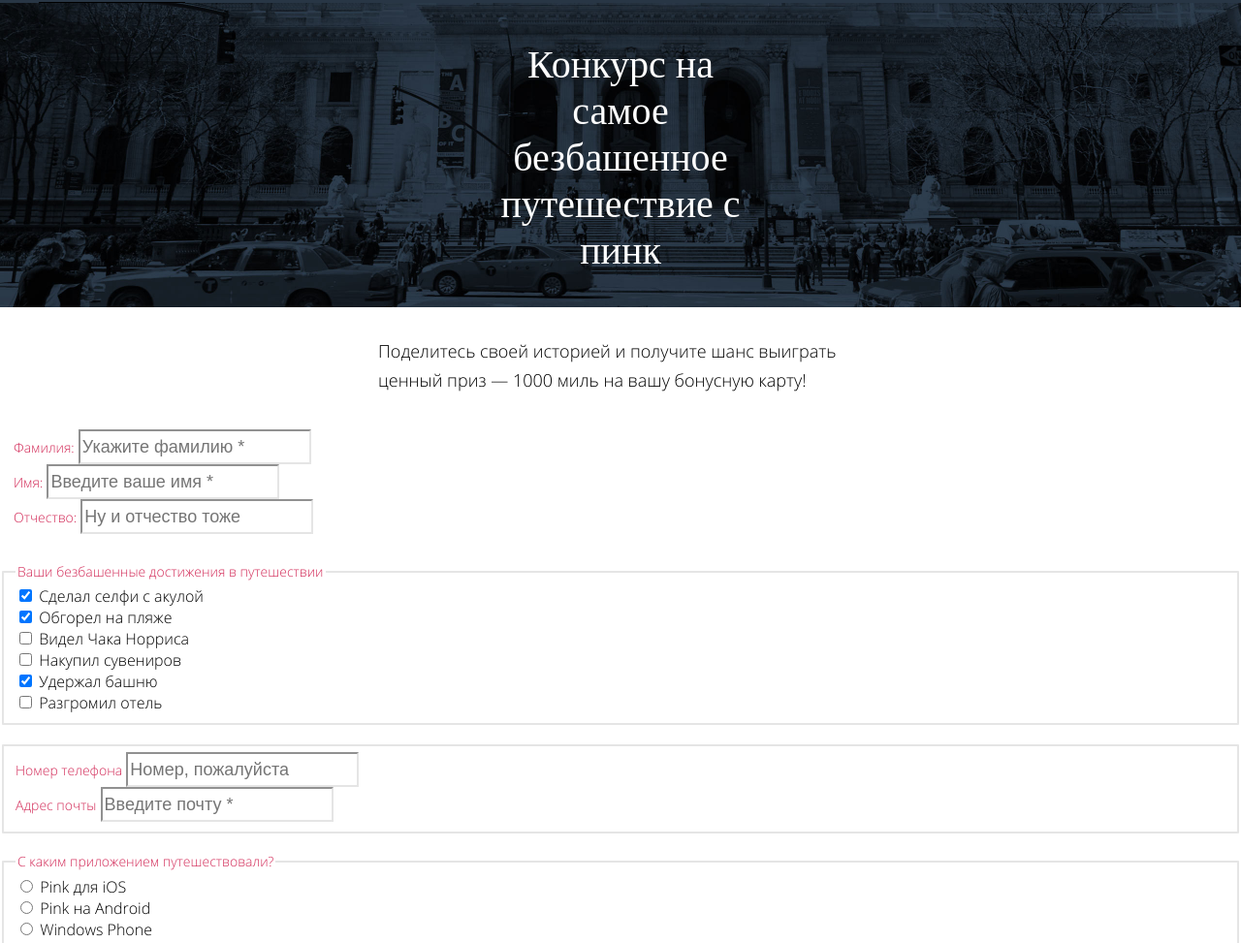
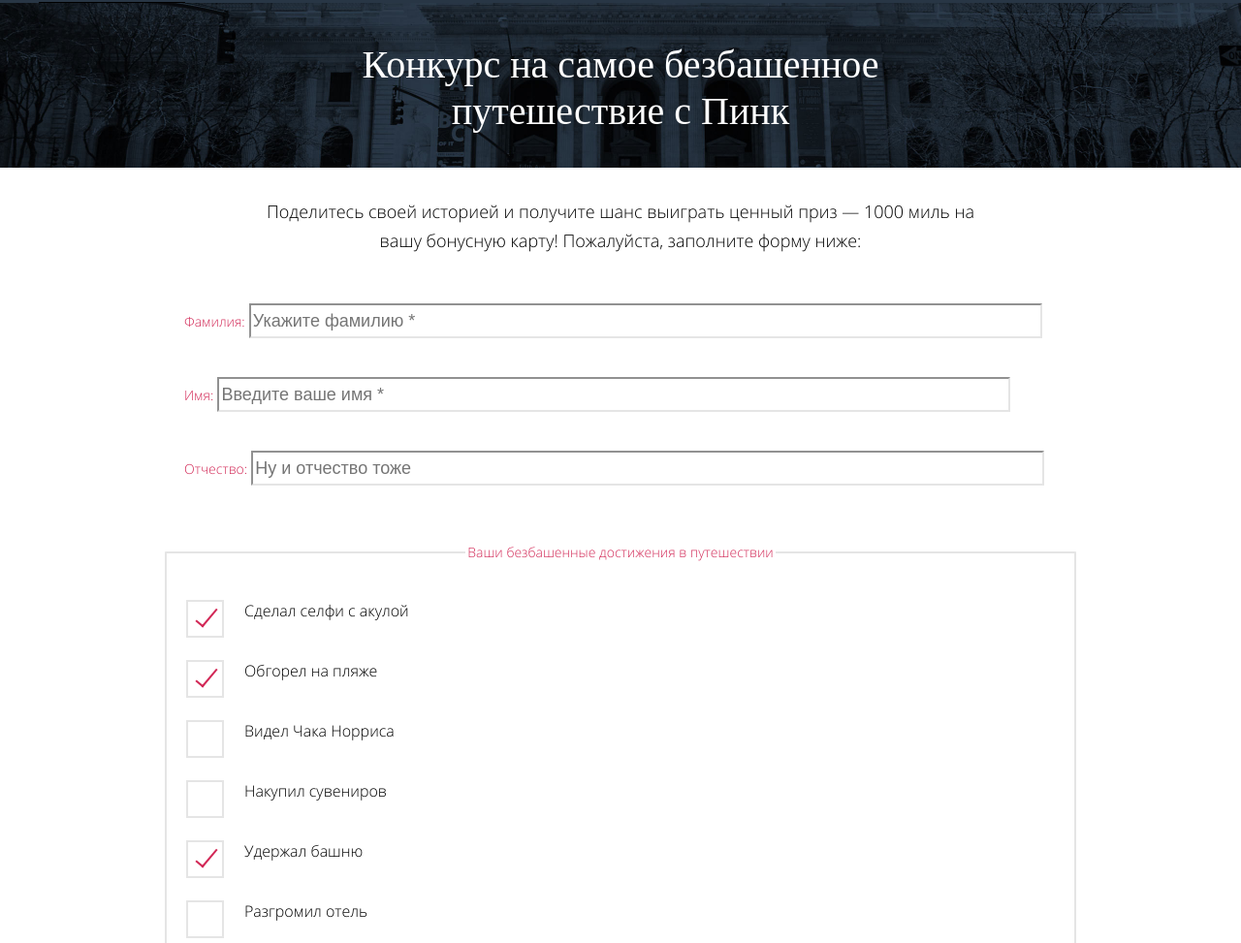
Before and after one commit to WWHash/htmlacademy_level_2-pink-20, a website: page source/form.html in a window 1280 px wide. Shown: the part 108-1081 px from the top of the page at 97% size. Drawn offline with nearby package versions, Linux system fonts and the light colour scheme; files that its build step writes are made by us from their sources; files whose address does not match are found by name.

Commit message:
module4-task1: на проверку

```diff
--- a/source/form.html
+++ b/source/form.html
@@ -42,14 +42,14 @@
       <h1 class="visually-hidden">Заполните форму</h1>
 
       <section class="page-title">
-        <h2 class="page-title__title">Конкурс на самое безбашенное путешествие с пинк</h2>
+        <h2 class="page-title__title">Конкурс на самое безбашенное путешествие с Пинк</h2>
       </section>
 
-      <section class="page-description">
-        <p>Поделитесь своей историей и получите шанс выиграть ценный приз — 1000 миль на вашу бонусную карту!</p>
+      <section class="page-description page-description--form">
+        <p>Поделитесь своей историей и получите шанс выиграть ценный приз — 1000 миль на вашу бонусную карту! Пожалуйста, заполните форму ниже:</p>
       </section>
 
-      <form class="form" action="https://echo.htmlacademy.ru" method="GET">
+      <form class="form container" action="https://echo.htmlacademy.ru" method="GET">
 
         <fieldset class="form__fieldset form__fieldset--no-border">
           <legend class="form__legend visually-hidden">Введите ваши Фамилию, Имя,  Отчество</legend>
@@ -69,7 +69,7 @@
           </ul>
         </fieldset>
 
-        <fieldset class="form__fieldset">
+        <fieldset class="form__fieldset form__fieldset--checkbox">
           <legend class="form__legend">Ваши безбашенные достижения в путешествии</legend>
           <ul class="form__list">
             <li class="form__item">
@@ -100,7 +100,7 @@
         </fieldset>
 
         <fieldset class="form__fieldset">
-          <legend class="form__legend visually-hidden">Контактная информация</legend>
+          <legend class="form__legend form__legend--contact-info">Контактная информация</legend>
           <ul class="form__list">
             <li class="form__item">
               <label class="form__label-text label-text" for="tel-field">Номер телефона</label>
@@ -117,7 +117,7 @@
           <legend class="form__legend">С каким приложением путешествовали?</legend>
           <ul class="form__list">
             <li class="form__item">
-              <input class="form__input-radio input-radio" type="radio" name="radio" id="radio-field-1" value="ios"/>
+              <input class="form__input-radio input-radio" type="radio" name="radio" id="radio-field-1" value="ios" checked/>
               <label class="form__label-radio label-radio" for="radio-field-1">Pink для iOS</label>
             </li>
             <li class="form__item">
--- a/source/less/blocks/form.less
+++ b/source/less/blocks/form.less
@@ -3,12 +3,12 @@
 }
 
 .form__fieldset {
-  min-width: 90%;
-  margin-bottom: 20px;
+  padding: 20px 0;
+  margin: 0;
   border: none;
 
   @media (min-width: @tablet-width) {
-    border: 2px solid #E5E5E5;
+    border: 2px solid @silver;
     border-radius: 1px;
   }
 }
@@ -32,17 +32,94 @@
 }
 
 .form__legend {
+  margin-bottom: 20px;
   font-style: normal;
   font-weight: normal;
   font-size: 14px;
   line-height: 18px;
   color: @red;
+  text-align: center;
+}
+
+.form__legend--contact-info {
+  display: none;
+
+  @media (min-width: @tablet-width) {
+    display: block;
+  }
 }
 
 .form__list {
   margin: 0;
-  padding: 0;
+  padding: 0 20px;
   list-style: none;
+}
+
+.form__item {
+  margin-bottom: 40px;
+}
+
+.form__input-checkbox {
+  display: none;
+}
+
+.form__label-checkbox {
+  position: relative;
+  padding-left: 60px;
+}
+
+.form__label-checkbox::before {
+  position: absolute;
+  top: 0;
+  left: 0;
+  content: "";
+  width: 35px;
+  height: 35px;
+  border: 2px solid @silver;
+}
+
+.form__input-checkbox:checked + .form__label-checkbox::after {
+  position: absolute;
+  top: 50%;
+  left: 9px;
+  width: 22px;
+  height: 8px;
+  border-top: 2px solid @red;
+  border-right: 2px solid @red;
+  transform: rotate(130deg);
+  content: "";
+}
+
+.form__input-radio {
+  display: none;
+}
+
+.form__label-radio {
+  position: relative;
+  padding-left: 60px;
+}
+
+.form__label-radio::before {
+  position: absolute;
+  top: 0;
+  left: 0;
+  width: 37px;
+  height: 37px;
+  border: 2px solid @silver;
+  border-radius: 50%;
+  content: "";
+}
+
+.form__input-radio:checked + .form__label-radio::after {
+  position: absolute;
+  top: 48%;
+  left: 11px;
+  width: 14px;
+  height: 14px;
+  background-color: @red;
+  border: 2px solid @red;
+  border-radius: 50%;
+  content: "";
 }
 
 .label-text {
@@ -54,6 +131,7 @@
 }
 
 .input-text {
+  width: 90%;
   font-style: normal;
   font-weight: normal;
   font-size: 18px;
--- a/source/less/blocks/page-description.less
+++ b/source/less/blocks/page-description.less
@@ -1,3 +1,7 @@
+.page-description p {
+  padding: 0;
+  margin: 0;
+}
 .page-description {
   width: 239px;
   margin: 0 auto;
@@ -6,6 +10,7 @@
   font-weight: normal;
   font-size: 14px;
   line-height: 214%;
+  text-align: center;
 
   @media (min-width: @tablet-width) {
     width: 423px;
@@ -17,7 +22,7 @@
   }
 
   @media (min-width: @desktop-width) {
-    width: 500px;
+    width: 550px;
     margin-bottom: 30px;
     font-style: normal;
     font-weight: normal;
@@ -27,6 +32,7 @@
 }
 
 .page-description--main {
+  width: 250px;
   font-family: "Open Sans", "Arial", sans-serif;
   font-weight: 300;
   font-size: 24px;
@@ -36,12 +42,37 @@
   text-align: center;
 
   @media (min-width: @tablet-width) {
+    width: 630px;
     font-size: 40px;
     line-height: 54px;
   }
 
   @media (min-width: @desktop-width) {
+    width: 995px;
     font-size: 50px;
     line-height: 68px;
   }
 }
+
+.page-description--form {
+  width: 270px;
+
+  @media (min-width: @tablet-width) {
+    width: 540px;
+  }
+
+  @media (min-width: @desktop-width) {
+    width: 778px;
+  }
+}
+
+.page-description--main p:first-child {
+  margin-bottom: 15px;
+}
+
+.page-description--main p:last-child {
+  @media (min-width: @tablet-width) {
+    width: 423px;
+    margin: 0 auto;
+  }
+}
--- a/source/less/blocks/page-title.less
+++ b/source/less/blocks/page-title.less
@@ -34,8 +34,30 @@
   text-align: center;
 
   @media (min-width: @tablet-width) {
-    width: 300px;
+    width: 350px;
     font-size: 40px;
+  }
+
+  @media (min-width: @desktop-width) {
+    width: 535px;
+    font-size: 40px;
+  }
+}
+
+.page-title__title--main {
+  @media (min-width: @tablet-width) {
+    margin: 0;
+  }
+
+  @media (min-width: @desktop-width) {
+    width: 240px;
+    font-size: 40px;
+  }
+}
+
+.page-title__title--photo {
+  @media (min-width: @desktop-width) {
+    width: 450px;
   }
 }
 
--- a/source/less/blocks/pricing.less
+++ b/source/less/blocks/pricing.less
@@ -1,5 +1,13 @@
 .pricing {
+  background-color: @grey;
+}
+
+.pricing__inner {
   padding-top: 30px;
   padding-bottom: 30px;
-  background-color: @grey;
 }
+
+.pricing__table {
+  margin: 0 auto;
+  border: 3px solid @silver;
+}
--- a/source/less/blocks/program-description.less
+++ b/source/less/blocks/program-description.less
@@ -1,6 +1,9 @@
 .program-description {
+  background-color: @grey;
+}
+
+.program-description__inner {
   font-family: "Open Sans", "Arial", sans-serif;
-  background-color: @grey;
 }
 
 .program-description__wrapper {
```
Also changed, not shown: source/index.html (+9 -5 lines), source/photo.html (+8 -8 lines).
